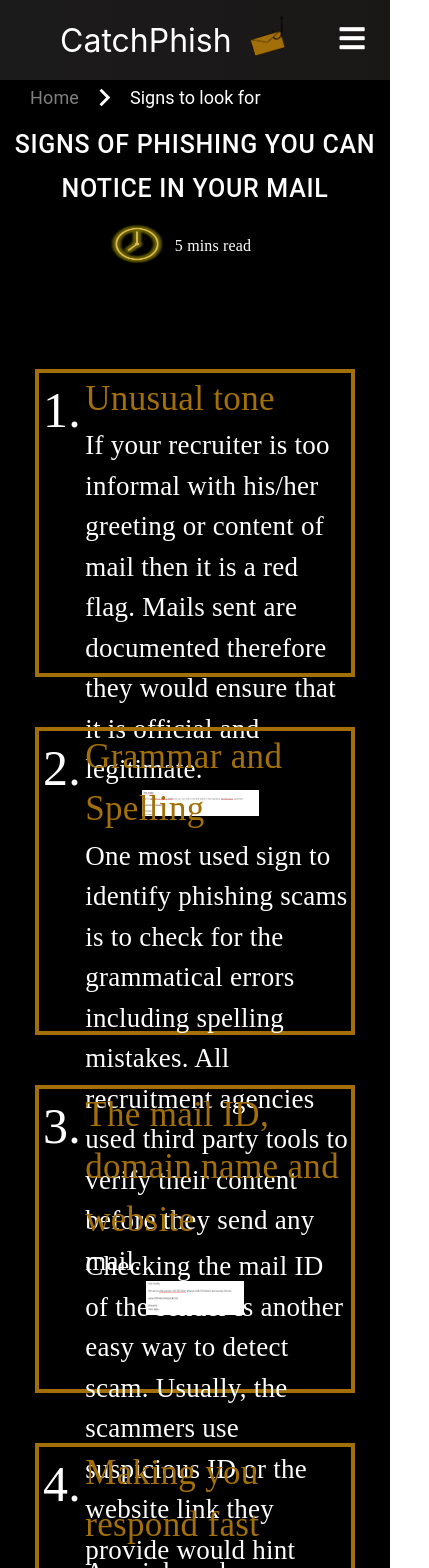
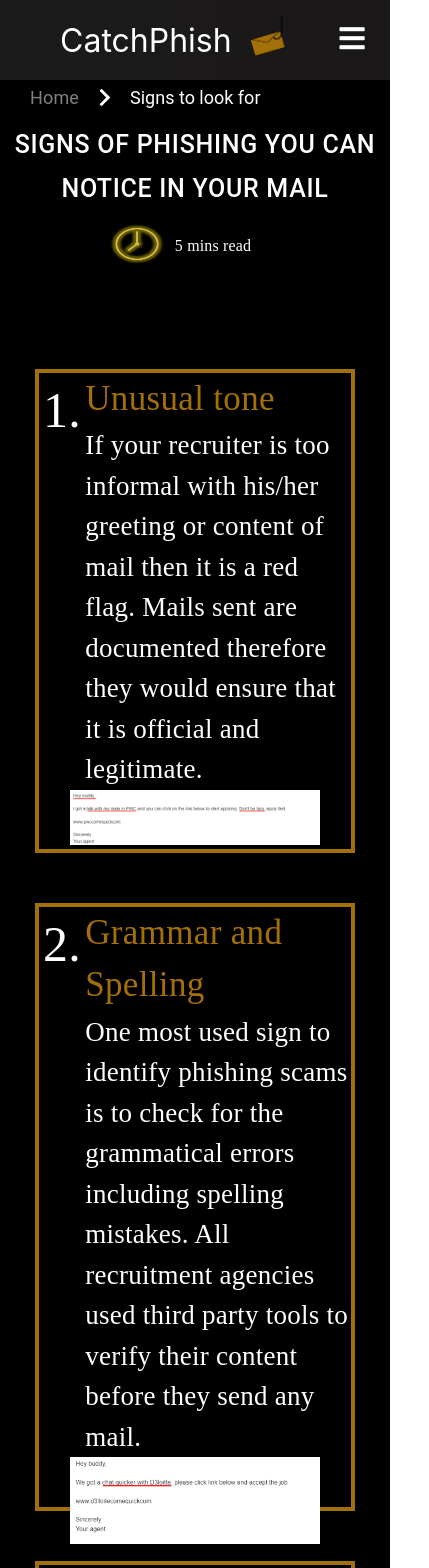
Before and after one commit to IvanTaoHuang/FIT5120, a React (Create React App) app: page /signs in a window 390 px wide. Shown: the top 1568 px of the page, 429 px wide, since content can reach past the window. Built offline with nearby package versions, Linux system fonts and the light colour scheme.

Commit message:
Make pictures for signs responsive

```diff
--- a/src/components/signsComponents/signInfo.css
+++ b/src/components/signsComponents/signInfo.css
@@ -1,40 +1,54 @@
 .sign1{
-    background-image: url("../../images/firstSign.gif");
+    background-image:url("../../images/Picture1.png");
     object-fit: fill;
     background-repeat: no-repeat;
     background-size:100% 100%;
 
+
+
   }
   .sign2{
-    background-image: url("../../images/secondSign.gif");
+    background-image: url("../../images/Picture2.png");
     object-fit: fill;
     background-repeat: no-repeat;
     background-size:100% 100%;
 
   }
   .sign3{
-    background-image: url("../../images/thirdSign.gif");
+    background-image: url("../../images/Picture3.png");
     object-fit: fill;
     background-repeat: no-repeat;
     background-size:100% 100%;
 
   }
   .sign4{
-    background-image: url("../../images/fourthSign.gif");
+    background-image: url("../../images/Picture4.png");
     object-fit: fill;
     background-repeat: no-repeat;
     background-size:100% 100%;
 
   }
   .sign5{
-    background-image: url("../../images/fifthSign.gif");
+    background-image: url("../../images/Picture5.png");
     object-fit: fill;
     background-repeat: no-repeat;
     background-size:100% 100%;
 
   }
-  img.animated-gif{
-    width: 50%;
-    height: 30%;
-    margin-top: 0px;
+
+  .animated-gif{
+    /* position: absolute; */
+    /* top: 0;
+    right: 0;
+    bottom: 0;
+    left: 0;
+    display: block; */
+    /* width: 100%;
+    max-width: 100%;
+    height: 100%;
+    max-height: 100%; */
+    object-fit: fill;
+    height: 100%;
+  width: 100%;
+    /* transition: all 0.2s linear; */
   }
--- a/src/components/signsComponents/signInfo.js
+++ b/src/components/signsComponents/signInfo.js
@@ -13,7 +13,8 @@ export default function SignInfo(props) {
       borderColor="#A36F09"
       sx={{
         width: "80vw",
-        height: "300px",
+        minHeight: "300px",
+        maxHeight: "600px",
       }}
     >
       <Stack direction="row">
@@ -51,9 +52,20 @@ export default function SignInfo(props) {
         </Stack>
       </Stack>
       <Stack direction="column" alignItems="center">
-        <Box width={props.width} marginLeft={props.left}>
+        <div
+          // width={props.width}
+          // marginLeft={props.left}
+          // className={`${props.sign}`}
+          // className="sign1"
+          // backgroundImage={props.img}
+          style={{
+            // backgroundImage: props.img,
+            width: "80%",
+            // height: "10%",
+          }}
+        >
           <img className="animated-gif" src={props.gif} alt={props.gitName} />
-        </Box>
+        </div>
       </Stack>
     </Box>
   );
--- a/src/pages/signs.js
+++ b/src/pages/signs.js
@@ -99,8 +99,6 @@ export default function Signs() {
             name="Unusual tone"
             information="If your recruiter is too informal with his/her greeting or content of mail then it is a red flag. Mails sent are documented therefore they would ensure that it is official and legitimate."
             gif={require("../images/Picture1.png")}
-            left="33vw"
-            width="60vw"
           />
 
           <Box height="50px"></Box>
@@ -111,8 +109,6 @@ export default function Signs() {
             errors including spelling mistakes. All recruitment agencies used third party tools
             to verify their content before they send any mail. "
             gif={require("../images/Picture2.png")}
-            left="25vw"
-            width="50vw"
           />
           <Box height="50px"></Box>
           <SignInfo
@@ -122,8 +118,6 @@ export default function Signs() {
             the scammers use suspicious ID or the website link they provide would hint some
             suspicious activity."
             gif={require("../images/Picture3.png")}
-            left="25vw"
-            width="50vw"
           />
           <Box height="50px"></Box>
           <SignInfo
@@ -134,8 +128,6 @@ export default function Signs() {
             never too late to confirm with the agent you received the mail from, if the action
             needs to be done immediately."
             gif={require("../images/Picture4.png")}
-            left="40vw"
-            width="80vw"
           />
           <Box height="50px"></Box>
           <SignInfo
@@ -146,8 +138,6 @@ export default function Signs() {
             Australia will not ask for payment when searching for a job. If they do so, you
             can always pay in person or after receiving your job. "
             gif={require("../images/Picture5.png")}
-            left="40vw"
-            width="80vw"
           />
         </Stack>
 
```
